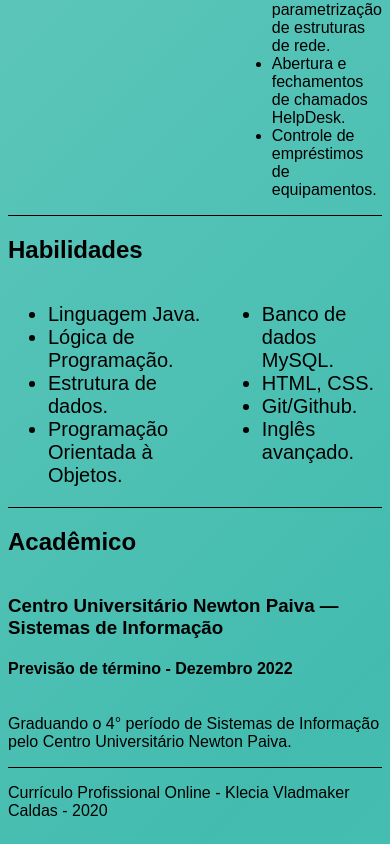
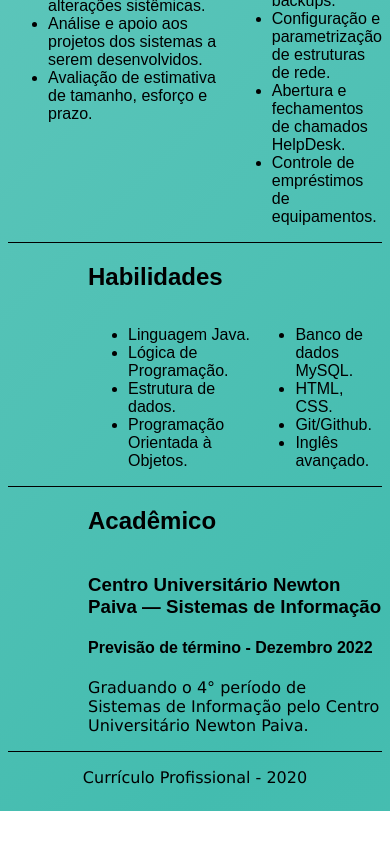
Before and after one commit to kleciavladmaker/curriculo-web, a plain HTML site: page index.html in a window 390 px wide. Shown: the part 1109-1953 px from the top of the page. After the commit the page ends 1920 px from the top, so only its background shows below. Drawn offline with Linux system fonts and the light colour scheme.

Commit message:
Implementação do layout responsivo

```diff
--- a/index.html
+++ b/index.html
@@ -34,7 +34,7 @@
     <div class="linha"></div>
     <h2>Experiências</h2>
 
-    <div class="horizontal">
+    <div class="centro">
 
 
       <div>
@@ -44,7 +44,8 @@
           <li> Apuração e especificação de requisitos funcionais e não funcionais junto ao usuário. </li>
           <li> Elaboração de documentação funcional e técnica para os sistemas e aplicações. </li>
           <li> Elaboração de estudos de viabilidade técnica e econômica. </li>
-               <li> Execução dos padrões de qualidade dos processos através da análise do impacto nas alterações sistêmicas. </li>
+          <li> Execução dos padrões de qualidade dos processos através da análise do impacto nas alterações sistêmicas.
+          </li>
           <li> Análise e apoio aos projetos dos sistemas a serem desenvolvidos. </li>
           <li> Avaliação de estimativa de tamanho, esforço e prazo. </li>
         </ul>
@@ -95,16 +96,21 @@
   <section class="vertical">
     <div class="linha"></div>
     <h2>Acadêmico</h2>
-    <div class="vertical">
+    <div class="conteudoAcad">
+      <div>
         <h3> Centro Universitário Newton Paiva &mdash; Sistemas de Informação </h3>
         <h4>Previsão de término - Dezembro 2022</h4>
         <p> Graduando o 4° período de Sistemas de Informação pelo Centro Universitário Newton Paiva.</p>
+      </div>
     </div>
   </section>
 
   <footer class="vertical">
     <div class="linha"></div>
-    <p>Currículo Profissional Online - Klecia Vladmaker Caldas - 2020</p>
+    <div class="conteudofooter">
+      <p>Currículo Profissional - 2020</p>
+    </div>
+
   </footer>
 </body>
 
--- a/style.css
+++ b/style.css
@@ -22,6 +22,8 @@ a { color: #06C; text-decoration: none; }
 a:hover { color: #39F; }
 h1 { margin: 0 auto 0.25rem; }
 h3 { margin-bottom: 0; }
+h2 { margin-left: 80px ;}
+p{font-family: Verdana, Geneva, Tahoma, sans-serif;}
 
 header {
     display: flex;
@@ -62,8 +64,22 @@ header {
     display: flex;
     flex-direction: row;
     justify-content: flex-start;
-    font-size: 1.25rem;
+    padding-left: 80px;
 }
+
+.conteudoAcad {
+    display: flex;
+    justify-content: flex-start;
+    padding-left: 80px;
+
+}
+
+.conteudofooter {
+    display: flex;
+    flex-direction: row;
+    justify-content: center;
+}
+
 .linha {
     height: 0.8px;
     width: auto;
```
Lines whose indentation alone changed are shown as unchanged.
